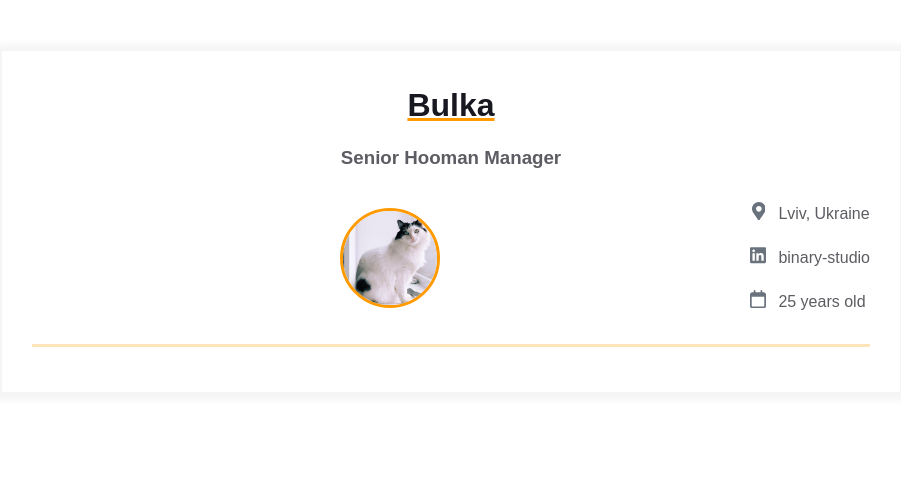
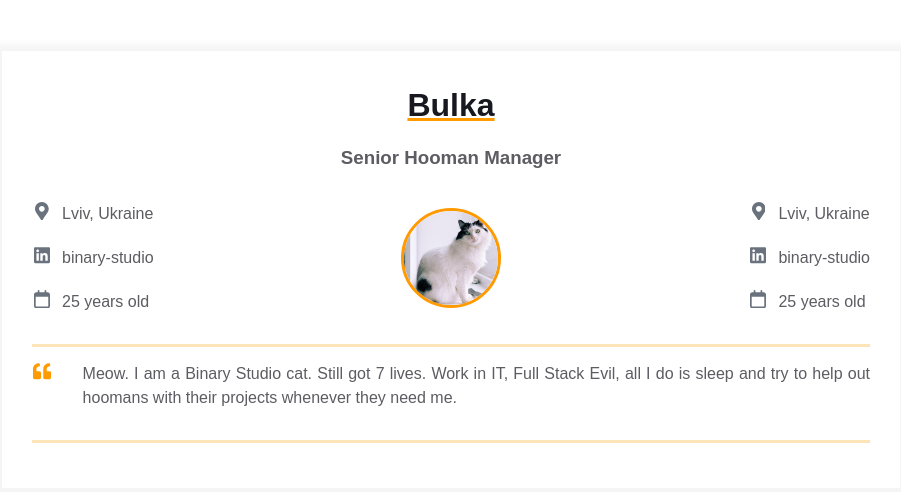
Before and after one commit to HaroldEnrique/homepage, a plain HTML site: page index.html in a window 1280 px wide. Shown: the whole page, without its empty margins (189-1090 px from the left). Drawn offline with Linux system fonts and the light colour scheme.

Commit message:
Added all basic items for header profile

```diff
--- a/index.html
+++ b/index.html
@@ -18,7 +18,46 @@
           <h3 class="contact-info__sub-header">Senior Hooman Manager</h3>
 
           <div class="contact_info_container fh">
-            <div class="contact-info__block"></div>
+            <div class="contact-info__block">
+              <a href="" rel="author" class="contact-info__item">
+                <div class="contact-info__item-icon-wrapper">
+                  <svg class="contact-info__item-icon" xmlns="http://www.w3.org/2000/svg" viewBox="0 0 384 512">
+                    <path d="M172.268 501.67C26.97 291.031 0 269.413 0 192 0 85.961 85.961 0
+                          192 0s192 85.961 192 192c0 77.413-26.97 99.031-172.268 309.67-9.535
+                          13.774-29.93 13.773-39.464 0zM192 272c44.183 0 80-35.817
+                          80-80s-35.817-80-80-80-80 35.817-80 80 35.817 80 80 80z"></path>
+                  </svg>
+                </div>
+                <span>Lviv, Ukraine</span>
+              </a>
+
+              <a href="https://ua.linkedin.com/company/binary-studio_241166" rel="author" class="contact-info__item">
+                <div class="contact-info__item-icon-wrapper">
+                  <svg class="contact-info__item-icon" xmlns="http://www.w3.org/2000/svg" viewBox="0 0 448 512">
+                    <path d="M416 32H31.9C14.3 32 0 46.5 0 64.3v383.4C0 465.5 14.3 480 31.9
+                          480H416c17.6 0 32-14.5 32-32.3V64.3c0-17.8-14.4-32.3-32-32.3zM135.4
+                          416H69V202.2h66.5V416zm-33.2-243c-21.3 0-38.5-17.3-38.5-38.5S80.9
+                          96 102.2 96c21.2 0 38.5 17.3 38.5 38.5 0 21.3-17.2 38.5-38.5
+                          38.5zm282.1 243h-66.4V312c0-24.8-.5-56.7-34.5-56.7-34.6 0-39.9
+                          27-39.9 54.9V416h-66.4V202.2h63.7v29.2h.9c8.9-16.8 30.6-34.5
+                          62.9-34.5 67.2 0 79.7 44.3 79.7 101.9V416z"></path>
+                  </svg>
+                </div>
+                <span>binary-studio</span>
+              </a>
+
+              <a href="https://ua.linkedin.com/company/binary-studio_241166" rel="author" class="contact-info__item">
+                <div class="contact-info__item-icon-wrapper">
+                  <svg class="contact-info__item-icon" xmlns="http://www.w3.org/2000/svg" viewBox="0 0 448 512">
+                    <path
+                      d="M152 24c0-13.3-10.7-24-24-24s-24 10.7-24 24V64H64C28.7 64 0 92.7 0 128v16 48V448c0
+                      35.3 28.7 64 64 64H384c35.3 0 64-28.7 64-64V192 144 128c0-35.3-28.7-64-64-64H344V24c0-13.3-10.7-24-24-24s-24
+                      10.7-24 24V64H152V24zM48 192H400V448c0 8.8-7.2 16-16 16H64c-8.8 0-16-7.2-16-16V192z" />
+                  </svg>
+                </div>
+                <span>25 years old</span>
+              </a>
+            </div>
 
             <div class="contact-info__block contact-info__block--center">
               <img class="contact-info__avatar" src="assets/avatar.jpg" alt="Avatar" />
@@ -67,8 +106,34 @@
 
             </div>
           </div>
+
+
+
         </div>
       </div>
+
+      <div class="container">
+        <div class="resume__block">
+          <div class="intro">
+            <div class="intro__icon-wrapper">
+              <svg class="intro__icon" xmlns="http://www.w3.org/2000/svg" viewBox="0 0 512 512">
+                <path
+                  d="M464 256h-80v-64c0-35.3 28.7-64 64-64h8c13.3 0 24-10.7
+                  24-24V56c0-13.3-10.7-24-24-24h-8c-88.4 0-160 71.6-160 160v240c0
+                  26.5 21.5 48 48 48h128c26.5 0 48-21.5
+                  48-48V304c0-26.5-21.5-48-48-48zm-288 0H96v-64c0-35.3 28.7-64
+                  64-64h8c13.3 0 24-10.7 24-24V56c0-13.3-10.7-24-24-24h-8C71.6 32 0
+                  103.6 0 192v240c0 26.5 21.5 48 48 48h128c26.5 0
+                  48-21.5 48-48V304c0-26.5-21.5-48-48-48z"
+                ></path>
+              </svg>
+            </div>
+            <p class="intro_text">Meow. I am a Binary Studio cat. Still got 7 lives. Work in IT, Full Stack Evil, all I do is sleep and try to help out hoomans with their projects whenever they need me.</p>
+          </div>
+        </div>
+      </div>
+
+
     </div>
   </main>
 
```
